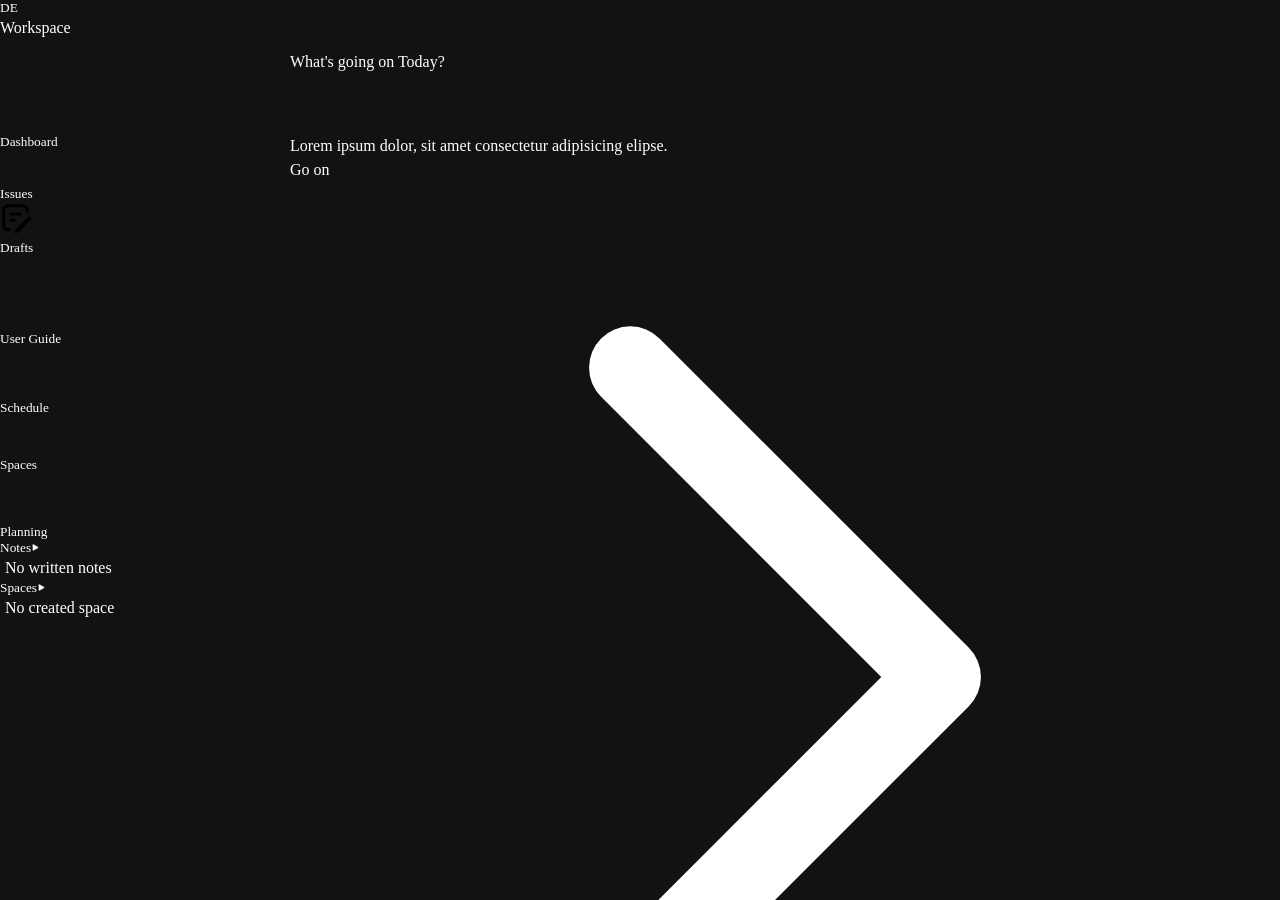
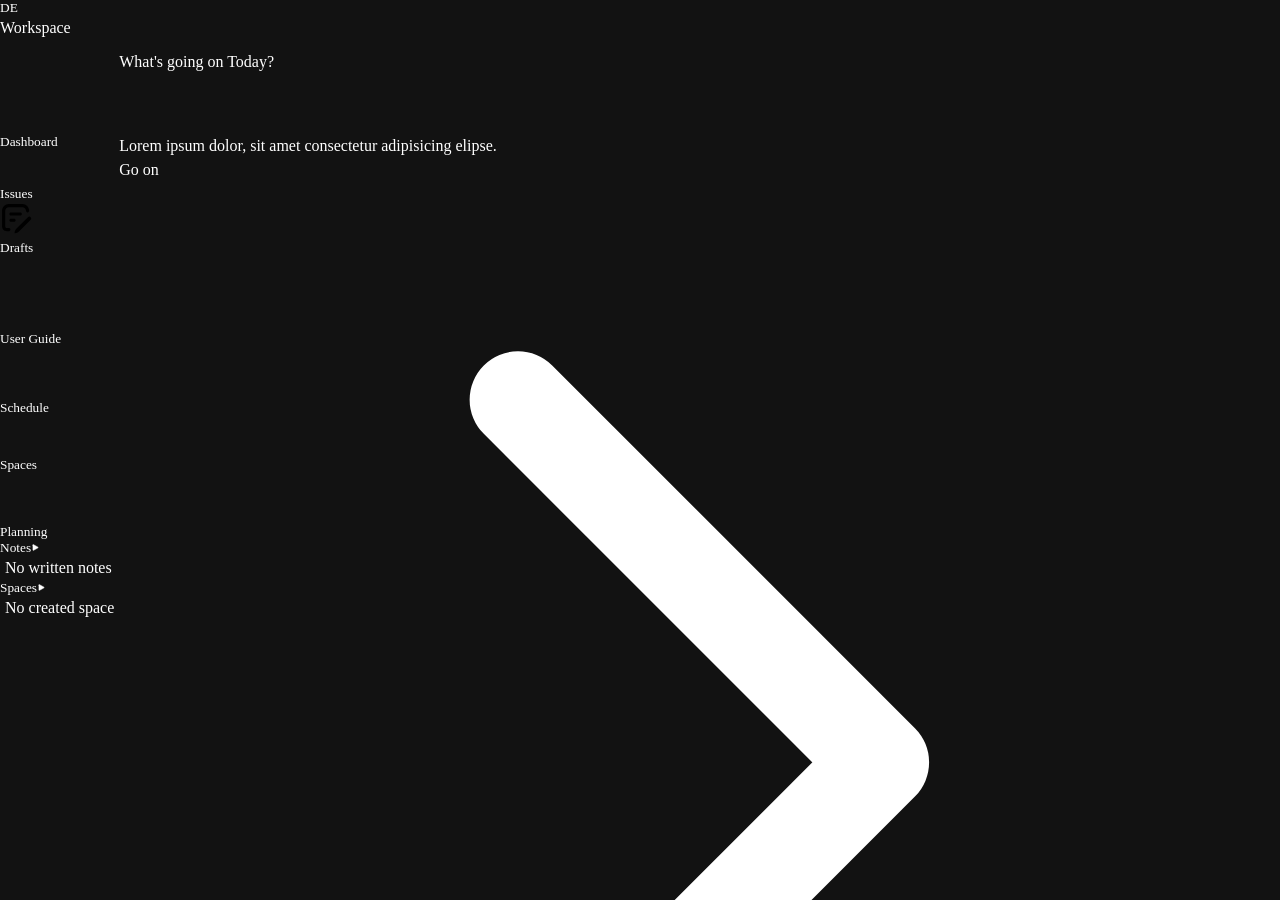

Removing unnecessary styles.

--- a/user/interface/root/ui.app.css
+++ b/user/interface/root/ui.app.css
@@ -36,7 +36,7 @@ body {
     -webkit-text-size-adjust: 100%;
     line-height: 1.5;
 }
-body.layoutScrollbarObstructive [default-scrollbar] {
+body [default-scrollbar] {
     scrollbar-width: thin;
     scrollbar-color: var(--bg-scrollbar-color);
 }
@@ -79,46 +79,6 @@ html button {
         overflow: clip;
     }
 }
-aside#sidebar-nav {
-    position: fixed;
-    z-index: 56;
-    overflow: hidden;
-    width: 290px;
-    border: 1px solid var(--cr-transparent);
-    transition: all .3s var(--ease-in-quad);
-}
-html[aside-state="fixed"] aside#sidebar-nav {
-    border-right-color: var(--bg-border-color);
-    bottom: 0px;
-    height: 100dvh;
-}
-html[aside-state="fixed"] #h01 {
-    width: 290px;
-    position: relative;
-}
-html[aside-state="absolute"] aside#sidebar-nav {
-    border-radius: 9px;
-    margin-left: 10px;
-    margin-top: 20px;
-    bottom: 20px;
-    height: calc(100dvh - 40px);
-    background-color: var(--bg-aside-color);
-}
-html[aside-state="absolute"] #h01 {
-    width: 10px;
-    height: 100%;
-    z-index: 1;
-}
-html va-tooltip {
-    background-color: var(--bg-tooltip-color);
-    border: 1px solid var(--bg-border-color);
-    transition: all .4s var(--ease-in-cubic);
-    position: absolute;
-    z-index: 60;
-    border-radius: 5px;
-    font-size: 13px;
-    padding: 2px 8px;
-}
 html #mainBody {
     flex: 1;
     transition: all .3s var(--ease-in-out-circ);
@@ -139,28 +99,8 @@ html #mainBody #absolute-topbar {
     top: 0;
     z-index: 1;
 }
-html #mainBody #absolute-topbar>* * {
-    z-index: 40;
-}
-html #mainBody #absolute-topbar>* {
-    display: flex;
-}
 app-layer[data-layer-type="nocontent"] {
     display: flex !important;
     justify-content: center;
     align-items: center;
-}
-html #layer-name {
-    font-size: 14px;
-    opacity: .7;
-}
-app-vector {
-    height: 90px;
-    width: 90px;
-    display: block;
-    position: static;
-}
-app-vector svg {
-    height: 100%;
-    width: 100%;
 }
